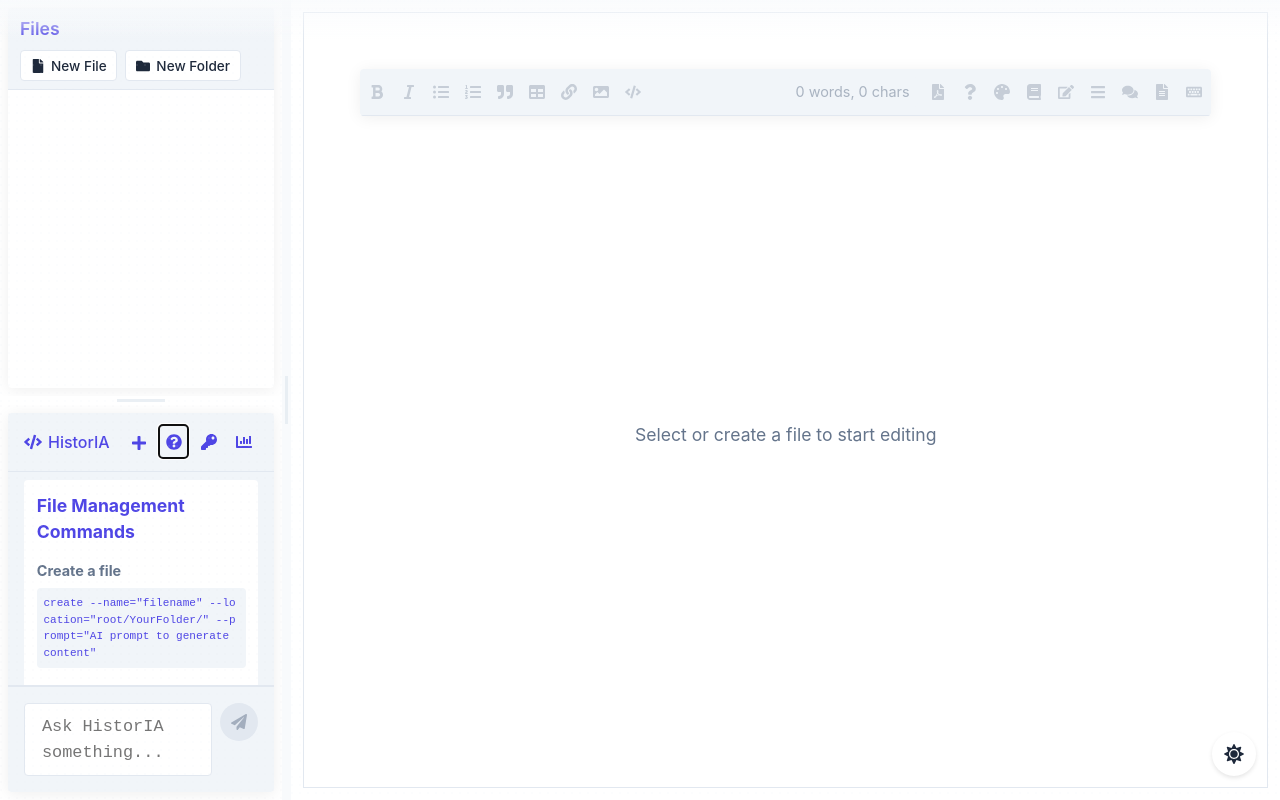
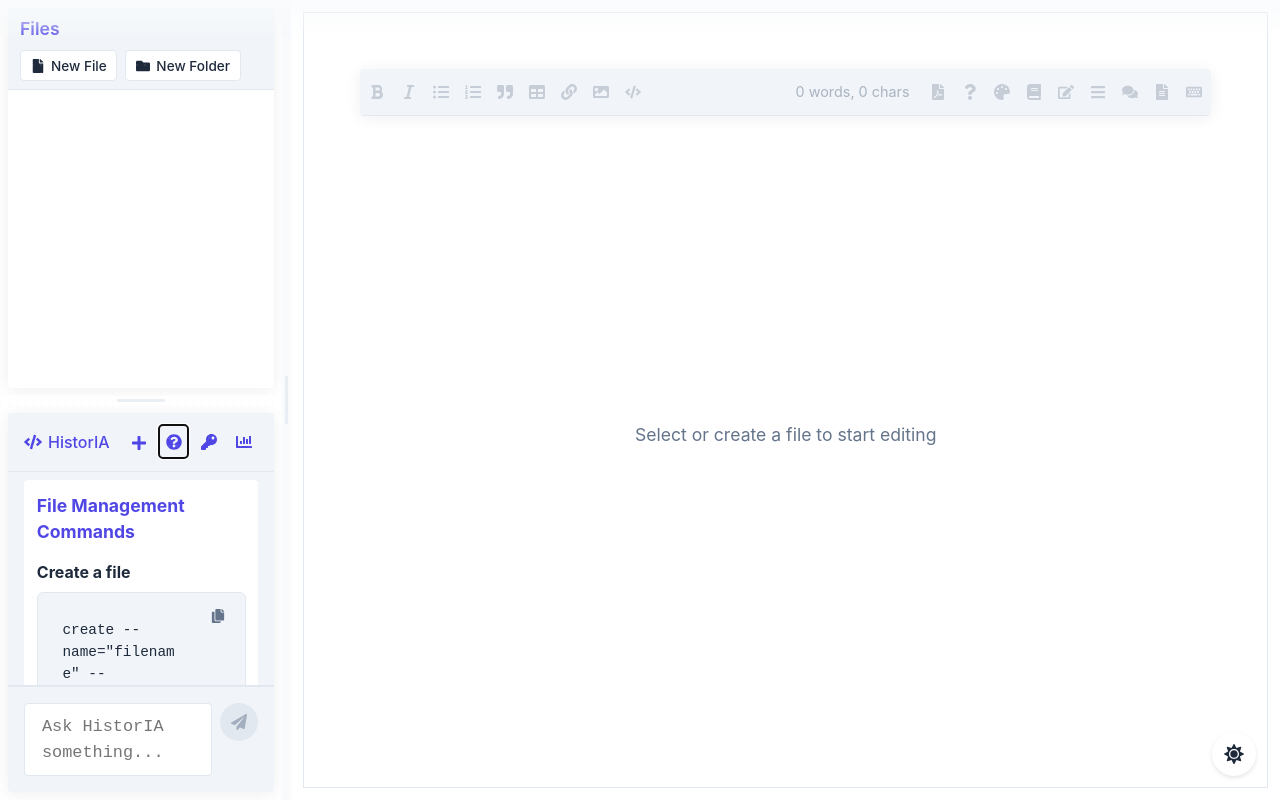
Before and after one commit to aguiarsc/historAI, a React (Vite) app: page / in a window 1280 px wide. Both pictures are taken after a click on the button 173 px from the left and 441 px from the top of the page. Built offline with nearby package versions, Linux system fonts and the light colour scheme.

Commit message:
copy button added

```diff
--- a/src/features/chat/components/index.tsx
+++ b/src/features/chat/components/index.tsx
@@ -1,5 +1,5 @@
 import { useState, useRef, useEffect } from 'react'
-import { FaBookmark, FaCode, FaPaperPlane, FaKey, FaQuestionCircle, FaPlus, FaChartBar } from 'react-icons/fa'
+import { FaBookmark, FaCode, FaPaperPlane, FaKey, FaQuestionCircle, FaPlus, FaChartBar, FaCopy } from 'react-icons/fa'
 import Message from './Message'
 import ChatHistory from './ChatHistory'
 import ApiUsageDashboard from './ApiUsageDashboard'
@@ -34,7 +34,15 @@ export default function SidebarChat() {
   const [error, setError] = useState<string | null>(null)
   const [apiKey, setApiKey] = useState('')
   const [showKey, setShowKey] = useState(false)
-  const [showHelp, setShowHelp] = useState(false)
+  const copyToClipboard = (text: string) => {
+    navigator.clipboard.writeText(text).then(() => {
+      // Optional: Show a toast or feedback here
+    }).catch(err => {
+      console.error('Failed to copy text: ', err);
+    });
+  };
+
+  const [showHelp, setShowHelp] = useState(false);
   const [showUsageDashboard, setShowUsageDashboard] = useState(false)
 
   useEffect(() => {
@@ -438,15 +446,42 @@ export default function SidebarChat() {
                 <h3>File Management Commands</h3>
                 <div className="command-section">
                   <h4>Create a file</h4>
-                  <code>create --name="filename" --location="root/YourFolder/" --prompt="AI prompt to generate content"</code>
+                  <div className="code-block">
+                    <code>create --name="filename" --location="root/YourFolder/" --prompt="AI prompt to generate content"</code>
+                    <button
+                      className="copy-button"
+                      onClick={() => copyToClipboard('create --name="filename" --location="root/YourFolder/" --prompt="AI prompt to generate content"')}
+                      title="Copy to clipboard"
+                    >
+                      <FaCopy size={14} />
+                    </button>
+                  </div>
                 </div>
                 <div className="command-section">
                   <h4>Edit (extend) a file</h4>
-                  <code>edit --name="filename" --location="root/YourFolder/" --prompt="AI prompt for new content" --option="extend"</code>
+                  <div className="code-block">
+                    <code>edit --name="filename" --location="root/YourFolder/" --prompt="AI prompt for new content" --option="extend"</code>
+                    <button
+                      className="copy-button"
+                      onClick={() => copyToClipboard('edit --name="filename" --location="root/YourFolder/" --prompt="AI prompt for new content" --option="extend"')}
+                      title="Copy to clipboard"
+                    >
+                      <FaCopy size={14} />
+                    </button>
+                  </div>
                 </div>
                 <div className="command-section">
                   <h4>Edit (overwrite) a file</h4>
-                  <code>edit --name="filename" --location="root/YourFolder/" --prompt="AI prompt for new content" --option="overwrite"</code>
+                  <div className="code-block">
+                    <code>edit --name="filename" --location="root/YourFolder/" --prompt="AI prompt for new content" --option="overwrite"</code>
+                    <button
+                      className="copy-button"
+                      onClick={() => copyToClipboard('edit --name="filename" --location="root/YourFolder/" --prompt="AI prompt for new content" --option="overwrite"')}
+                      title="Copy to clipboard"
+                    >
+                      <FaCopy size={14} />
+                    </button>
+                  </div>
                 </div>
                 <div className="command-notes">
                   <p>Notes:</p>
--- a/src/features/chat/styles/SidebarChatBase.css
+++ b/src/features/chat/styles/SidebarChatBase.css
@@ -33,7 +33,6 @@
   overflow-y: auto;
 }
 
-/* Header action buttons */
 .help-button,
 .api-key-button,
 .usage-dashboard-button {
@@ -88,3 +87,64 @@
   opacity: 1;
   pointer-events: auto;
 }
+
+.command-section {
+  margin-bottom: 1.5rem;
+}
+
+.command-section h4 {
+  margin: 0 0 0.5rem 0;
+  color: var(--color-text);
+  font-size: 1rem;
+}
+
+.code-block {
+  position: relative;
+  background: var(--color-bg-panel-dark);
+  border-radius: 6px;
+  padding: 0.75rem 1rem 0.75rem 1rem;
+  font-family: 'Courier New', Courier, monospace;
+  font-size: 0.9rem;
+  margin-bottom: 0.5rem;
+  border: 1px solid var(--color-border);
+  display: flex;
+  flex-wrap: wrap;
+  gap: 0.5rem;
+  align-items: flex-start;
+}
+
+.code-block code {
+  flex: 1;
+  min-width: 0;
+  white-space: pre-wrap;
+  word-break: break-word;
+  color: var(--color-text);
+  font-family: inherit;
+  font-size: inherit;
+  background: transparent;
+  margin-right: 0.5rem;
+  line-height: 1.5;
+}
+
+.copy-button {
+  background: transparent;
+  border: none;
+  color: var(--color-text-secondary);
+  cursor: pointer;
+  padding: 0.25rem;
+  border-radius: 4px;
+  display: flex;
+  align-items: center;
+  justify-content: center;
+  transition: all 0.2s;
+  flex-shrink: 0;
+}
+
+.copy-button:hover {
+  background: var(--color-bg-panel);
+  color: var(--color-accent);
+}
+
+.copy-button:active {
+  transform: translateY(1px);
+}
```
